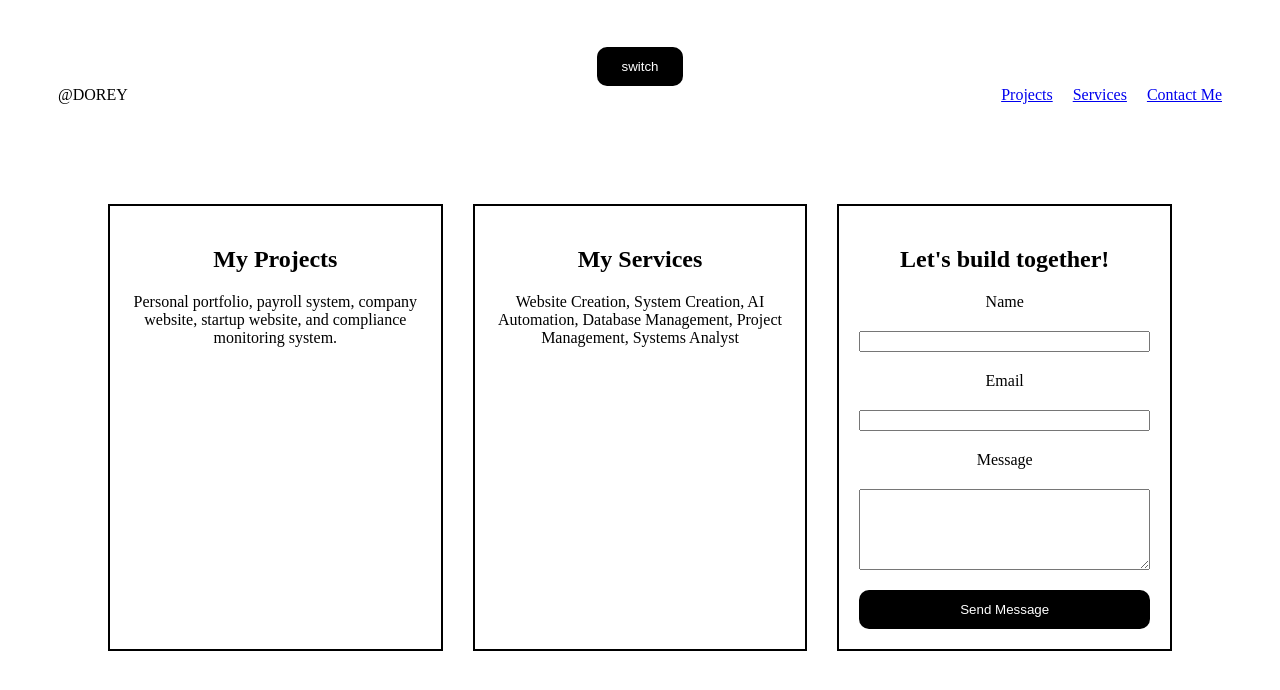
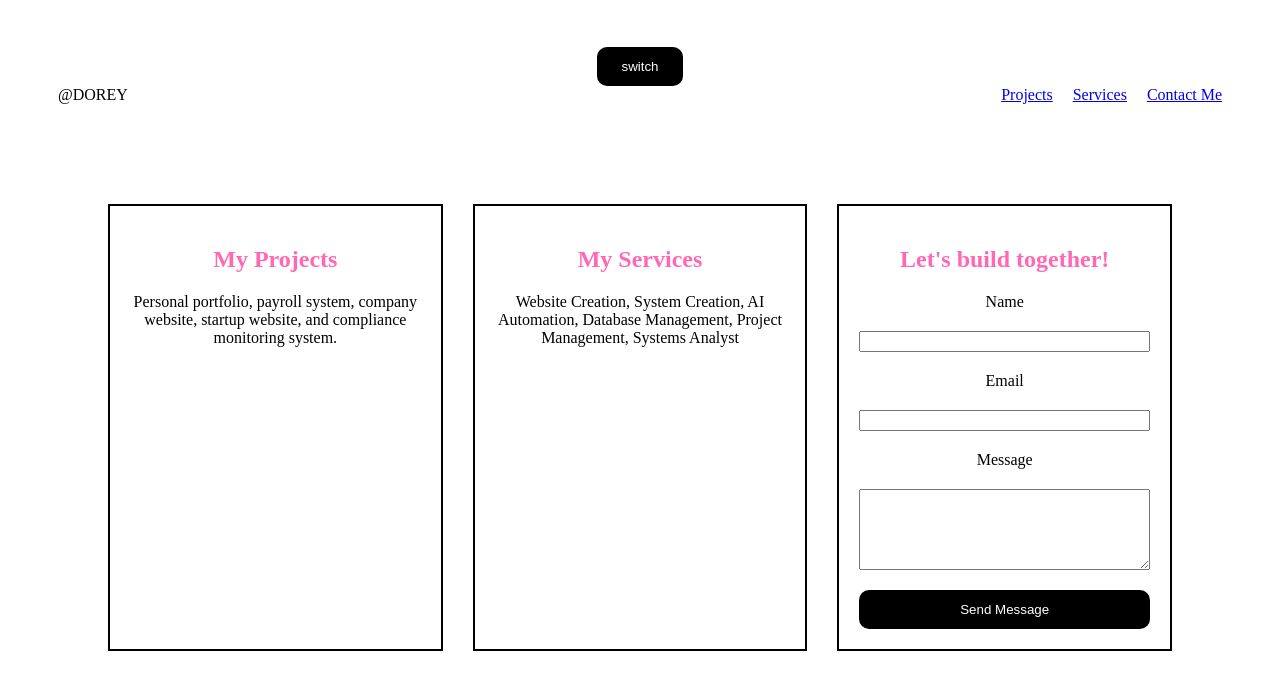
Before and after one commit to c20246028pendon-web/pendon, a plain HTML site: page index.html in a window 1280 px wide. Shown: the part 202-892 px from the top of the page. Drawn offline with Linux system fonts and the light colour scheme.

Commit message:
experiment with pink <h2>

```diff
--- a/style.css
+++ b/style.css
@@ -99,3 +99,6 @@ button:hover {
     background-color: pink;
     color: black;
 }
+h2{
+    color: hotpink
+}
```
